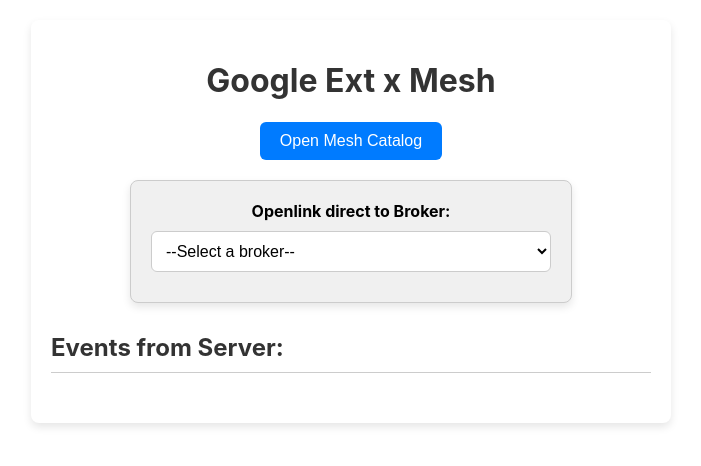
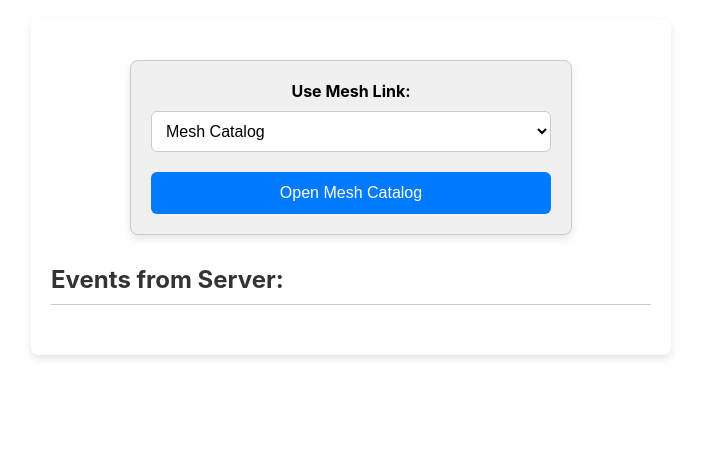
Before and after one commit to ChrisG-Mesh/client-app-google-ext, a React (Create React App) app: page / in a window 1280 px wide. Shown: the top 466 px of the page, without its empty margins (289-990 px from the left). Built offline with nearby package versions, Linux system fonts and the light colour scheme.

Commit message:
changes made to make it more component-based for App.js and adjusted the components

```diff
--- a/package.json
+++ b/package.json
@@ -15,7 +15,7 @@
     "web-vitals": "^2.1.4"
   },
   "scripts": {
-    "start": "react-scripts start",
+    "start": "npx webpack --config webpack.config.js",
     "build": "react-scripts build",
     "test": "react-scripts test",
     "eject": "react-scripts eject"
--- a/src/App.js
+++ b/src/App.js
@@ -1,47 +1,18 @@
 import React, { useEffect, useState } from 'react';
 import './App.css';
-import OpenLinkWebSDK from './components/OpenLinkWebSDK';
-import DirectBrokerWebSDK from './components/DirectBrokerWebSDK';
+import MeshForm from './components/MeshForm';
+import EventsBox from './components/EventsBox';
+import LandingPage from './components/LandingPage';
 
 function App() {
-  const [messages, setMessages] = useState([]);
-
-  useEffect(() => {
-    // Listener for messages from background.js
-    const handleMessage = (message) => {
-      if (message.type === 'socketMessage') {
-        setMessages((prevMessages) => [...prevMessages, message.data]);
-      }
-    };
-
-    chrome.runtime.onMessage.addListener(handleMessage);
-
-    return () => {
-      chrome.runtime.onMessage.removeListener(handleMessage);
-    };
-  }, []);
-
   return (
     <div className="App">
       <header className="App-header">
-        <h1>Google Ext x Mesh</h1>
         <div className="OpenLink">
-          <OpenLinkWebSDK />
-        </div>
-        <div className="OpenLink">
-          <DirectBrokerWebSDK />
+          <MeshForm />
         </div>
       </header>
-      <div className="Message-section">
-        <div className="Section-title">
-          <h3>Events from Server:</h3>
-        </div>
-        <div className="Message-list">
-          {messages.map((msg, index) => (
-            <div key={index} className="Message-item">{msg}</div>
-          ))}
-        </div>
-      </div>
+      <EventsBox />
     </div>
   );
 }
--- /dev/null
+++ b/src/components/EventsBox.js
@@ -0,0 +1,34 @@
+import React, { useEffect, useState } from 'react';
+
+const EventsBox = () => {
+  const [messages, setMessages] = useState([]);
+
+  useEffect(() => {
+    const handleMessage = (message) => {
+      if (message.type === 'socketMessage') {
+        setMessages((prevMessages) => [...prevMessages, message.data]);
+      }
+    };
+
+    chrome.runtime.onMessage.addListener(handleMessage);
+
+    return () => {
+      chrome.runtime.onMessage.removeListener(handleMessage);
+    };
+  }, []);
+
+  return (
+    <div className="Message-section">
+      <div className="Section-title">
+        <h3>Events from Server:</h3>
+      </div>
+      <div className="Message-list">
+        {messages.map((msg, index) => (
+          <div key={index} className="Message-item">{msg}</div>
+        ))}
+      </div>
+    </div>
+  );
+};
+
+export default EventsBox;
--- a/src/components/DirectBrokerWebSDK.js
+++ b/src/components/MeshForm.js
@@ -1,9 +1,9 @@
 import React, { useState } from 'react';
-import './DirectBrokerWebSDK.css';
+import './MeshForm.css';
 
-const DirectBrokerWebSDK = () => {
-  const [selectedBroker, setSelectedBroker] = useState('');
-  const [buttonVisible, setButtonVisible] = useState(false);
+const MeshForm = () => {
+  const [selectedBroker, setSelectedBroker] = useState("Mesh Catalog");
+  const [buttonVisible, setButtonVisible] = useState(true);
 
   const handleBrokerChange = (event) => {
     setSelectedBroker(event.target.value);
@@ -11,31 +11,32 @@
   };
 
   const handleOpenPopupClick = () => {
-    const popupWindow = window.open(`http://localhost:3000/meshPopup?broker=${selectedBroker}`, 'MeshLinkPopup', 'width=400,height=600');
-    if (popupWindow) {
+    if (selectedBroker === "Mesh Catalog"){
+      window.open(`http://localhost:3000/meshPopup`, 'MeshLinkPopup', 'width=400,height=600');
+    }
+    else {
+      window.open(`http://localhost:3000/meshPopup?broker=${selectedBroker}`, 'MeshLinkPopup', 'width=400,height=600');
       popupWindow.document.title = 'Mesh Popup Window';
       popupWindow.document.body.style.backgroundColor = '#f0f0f0';
-    } else {
-      alert('Popup blocked. Please enable popups for this site.');
     }
   };
 
   return (
     <div className="direct-broker-container">
-      <label htmlFor="broker-select">Openlink direct to Broker:</label>
+      <label htmlFor="broker-select">Use Mesh Link:</label>
       <select id="broker-select" value={selectedBroker} onChange={handleBrokerChange}>
-        <option value="">--Select a broker--</option>
         <option value="Coinbase">Coinbase</option>
         <option value="Binance">Binance</option>
         <option value="Robinhood">Robinhood</option>
+        <option value="Mesh Catalog">Mesh Catalog</option>
       </select>
       {buttonVisible && (
         <button className="open-popup-button" onClick={handleOpenPopupClick}>
-          Open {selectedBroker} Integration
+          Open {selectedBroker}
         </button>
       )}
     </div>
   );
 };
 
-export default DirectBrokerWebSDK;
+export default MeshForm;
--- a/src/components/OpenLinkWebSDK.js
+++ /dev/null
@@ -1,23 +0,0 @@
-import React from 'react';
-
-const OpenLinkWebSDK = () => {
-  const handleOpenPopupClick = () => {
-    const popupWindow = window.open('http://localhost:3000/meshPopup', 'MeshLinkPopup', 'width=400,height=600');
-    if (popupWindow) {
-      popupWindow.document.title = 'Mesh Popup Window';
-      popupWindow.document.body.style.backgroundColor = '#f0f0f0';
-    } else {
-      alert('Popup blocked. Please enable popups for this site.');
-    }
-  };
-
-  return (
-    <div>
-      <button onClick={handleOpenPopupClick}>
-        Open Mesh Catalog
-      </button>
-    </div>
-  );
-};
-
-export default OpenLinkWebSDK;
```
Also changed, not shown: src/components/MeshForm.css (renamed from src/components/DirectBrokerWebSDK.css).
